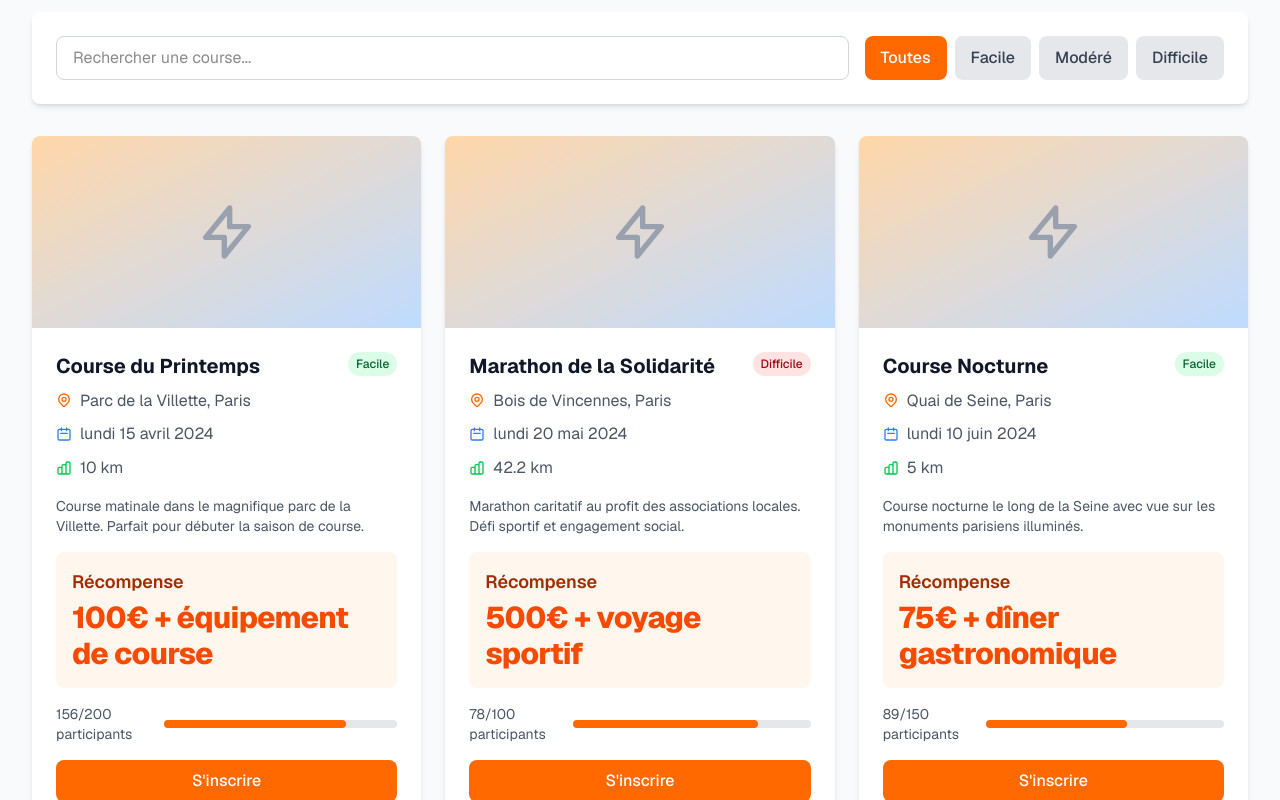
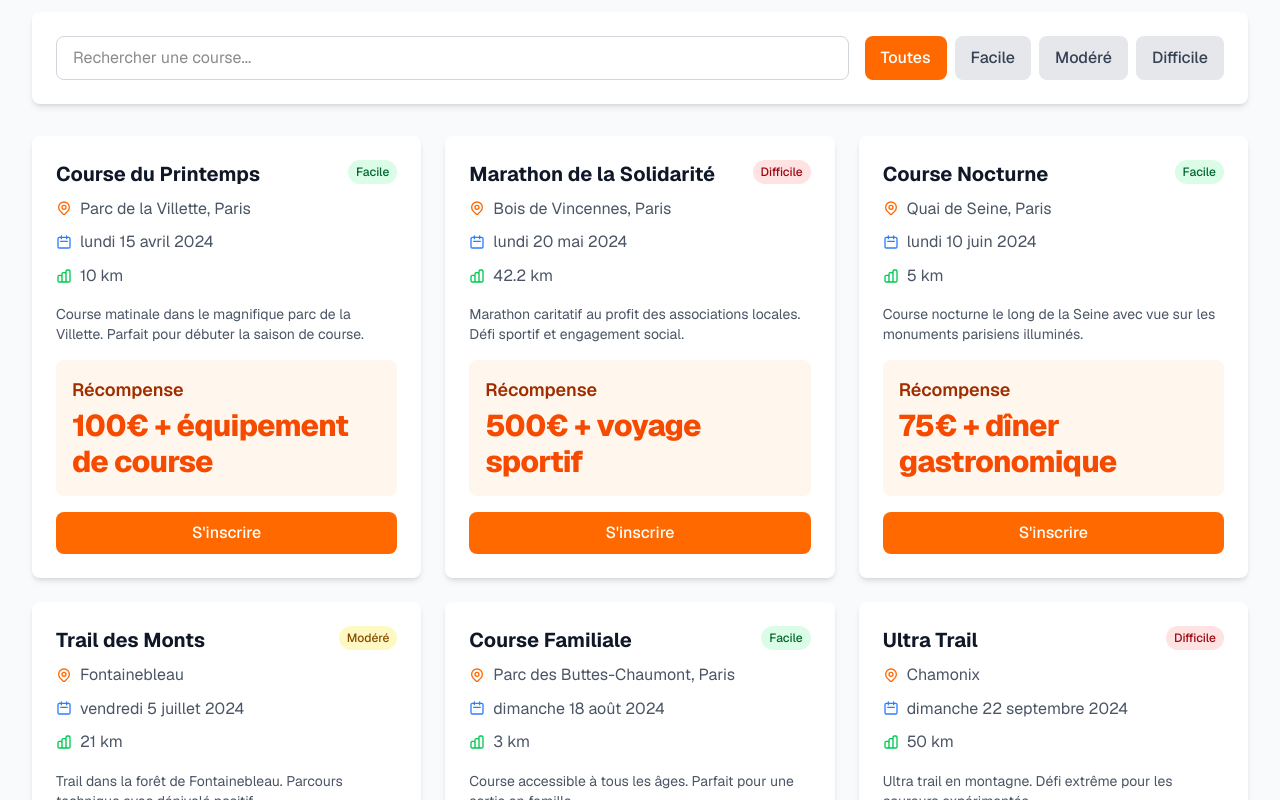
Before and after one commit to capucinewyseur/runreward-website, a Next.js app: page /courses in a window 1280 px wide. Shown: the part 340-1140 px from the top of the page. Built offline with nearby package versions, Linux system fonts and the light colour scheme.

Commit message:
UI: retirer l\'image d\'entête et la jauge des participants sur les cartes

```diff
--- a/src/app/courses/page.tsx
+++ b/src/app/courses/page.tsx
@@ -226,12 +226,6 @@ export default function CoursesPage() {
         <div className="grid grid-cols-1 md:grid-cols-2 lg:grid-cols-3 gap-6">
           {filteredRaces.map((race) => (
             <div key={race.id} className="bg-white rounded-lg shadow-md overflow-hidden hover:shadow-lg transition-shadow">
-              <div className="h-48 bg-gradient-to-br from-orange-200 to-blue-200 flex items-center justify-center">
-                <svg className="w-16 h-16 text-gray-400" fill="none" stroke="currentColor" viewBox="0 0 24 24">
-                  <path strokeLinecap="round" strokeLinejoin="round" strokeWidth={2} d="M13 10V3L4 14h7v7l9-11h-7z" />
-                </svg>
-              </div>
-
               <div className="p-6">
                 <div className="flex justify-between items-start mb-2">
                   <h3 className="text-xl font-bold text-gray-900">{race.name}</h3>
@@ -271,17 +265,7 @@ export default function CoursesPage() {
                   <div className="text-2xl md:text-3xl text-orange-600 font-extrabold tracking-tight">{race.reward}</div>
                 </div>
 
-                <div className="flex justify-between items-center mb-4">
-                  <div className="text-sm text-gray-600">
-                    {race.currentParticipants}/{race.maxParticipants} participants
-                  </div>
-                  <div className="w-full bg-gray-200 rounded-full h-2 ml-4">
-                    <div
-                      className="bg-orange-500 h-2 rounded-full"
-                      style={{ width: `${(race.currentParticipants / race.maxParticipants) * 100}%` }}
-                    ></div>
-                  </div>
-                </div>
+                {/* Section participants retirée */}
 
                 {race.id === 7 ? (
                   <a
```
